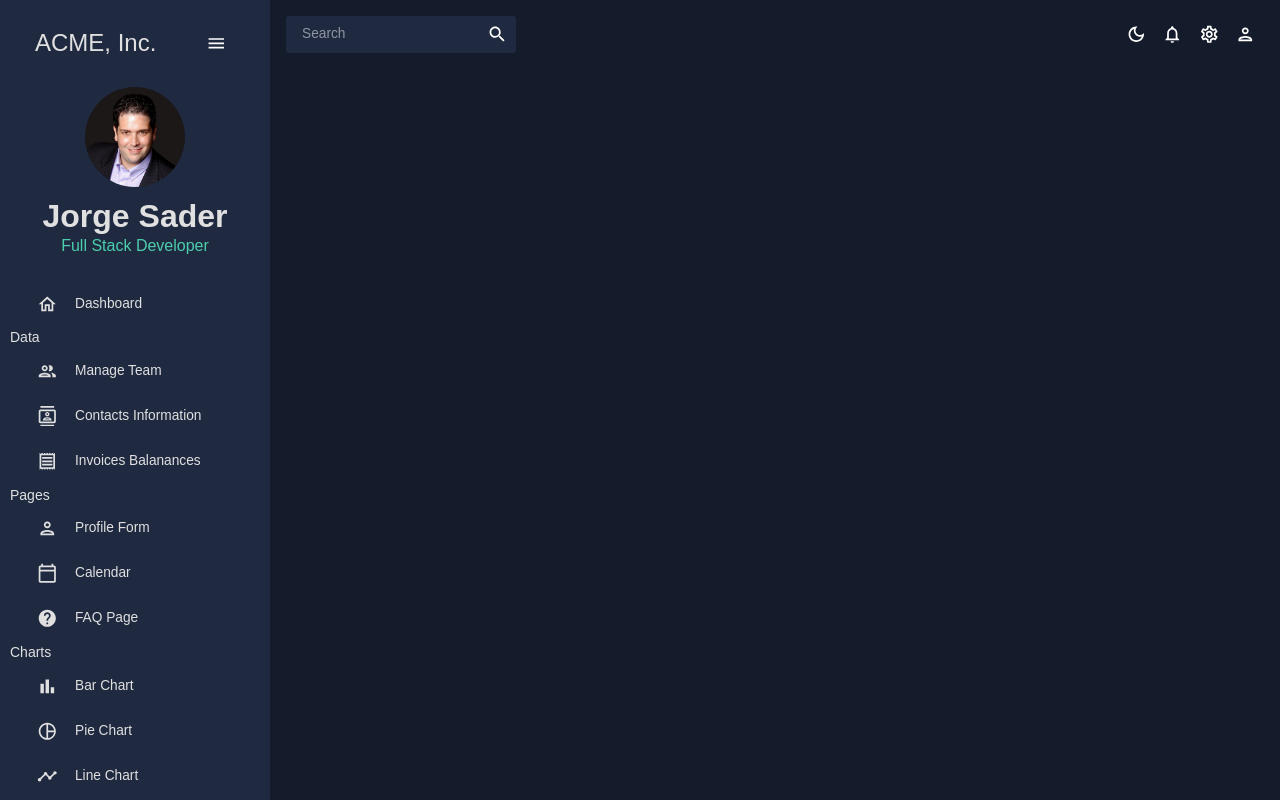
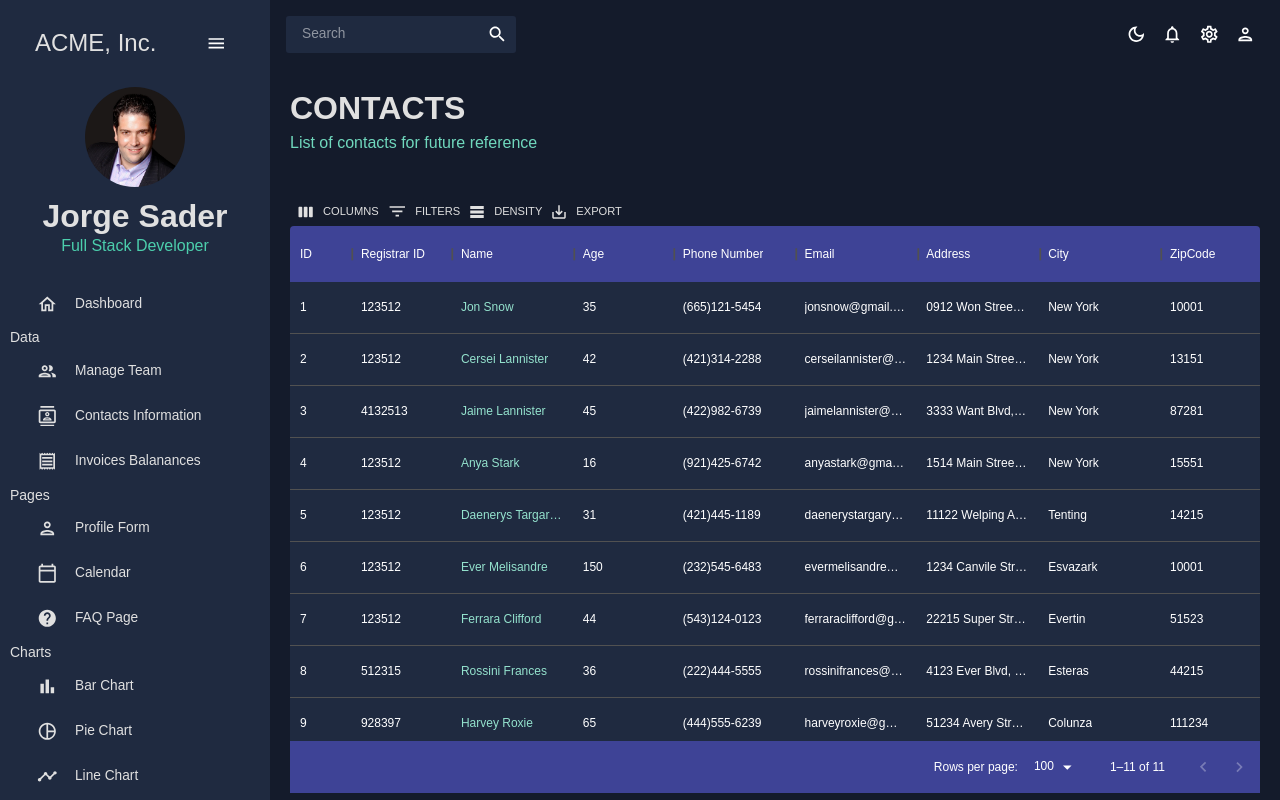
Before and after one commit to jorgeSader/sample-react-dashboard-client, a React (Create React App) app: page /contacts in a window 1280 px wide. Built offline with nearby package versions, Linux system fonts and the light colour scheme.

Commit message:
Add contacts functionality with mock data

```diff
--- a/src/App.js
+++ b/src/App.js
@@ -5,8 +5,8 @@
 import SideBar from './views/global/SideBar';
 import Dashboard from './views/dashboard';
 import Team from './views/team';
+import Contacts from './views/contacts';
 // import Invoices from './views/invoices';
-// import Contacts from './views/contacts';
 // import Bar from './views/bar';
 // import Form from './views/form';
 // import Line from './views/line';
@@ -29,7 +29,7 @@
             <Routes>
               <Route path="/" element={<Dashboard />} />
               <Route path="/team" element={<Team />} />
-              {/* <Route path="/contacts" element={<Contacts />} /> */}
+              <Route path="/contacts" element={<Contacts />} />
               {/* <Route path="/invoices" element={<Invoices />} /> */}
               {/* <Route path="/bar" element={<Bar />} /> */}
               {/* <Route path="/form" element={<Form />} /> */}
--- /dev/null
+++ b/src/views/contacts/index.jsx
@@ -0,0 +1,104 @@
+import React from 'react';
+import { Box, Toolbar, useTheme } from '@mui/material';
+import { DataGrid, GridToolbar } from '@mui/x-data-grid';
+import { tokens } from '../../theme';
+import { mockDataContacts } from '../../data/mockData';
+import Header from '../../components/Header';
+
+export default function Team() {
+  const theme = useTheme();
+  const colors = tokens(theme.palette.mode);
+
+  const columns = [
+    {
+      field: 'id',
+      headerName: 'ID',
+      flex: 0.5,
+    },
+    {
+      field: 'registrarId',
+      headerName: 'Registrar ID',
+    },
+    {
+      field: 'name',
+      headerName: 'Name',
+      flex: 1,
+      cellClassName: 'name-column--cell',
+    },
+    {
+      field: 'age',
+      headerName: 'Age',
+      type: 'number',
+      headerAlign: 'left',
+      align: 'left',
+    },
+    {
+      field: 'phone',
+      headerName: 'Phone Number',
+      flex: 1,
+    },
+    {
+      field: 'email',
+      headerName: 'Email',
+      flex: 1,
+    },
+    {
+      field: 'address',
+      headerName: 'Address',
+      flex: 1,
+    },
+    {
+      field: 'city',
+      headerName: 'City',
+      flex: 1,
+    },
+    {
+      field: 'zipCode',
+      headerName: 'ZipCode',
+    },
+  ];
+
+  return (
+    <Box m={'20px'}>
+      <Header
+        title={'CONTACTS'}
+        subTitle={'List of contacts for future reference'}
+      />
+      <Box
+        m="40px 0 0 0"
+        height="75vh"
+        sx={{
+          '& .MuiDataGrid-root': {
+            border: 'none',
+          },
+          '& .MuiDataGrid-cell': {
+            borderBottom: 'none',
+          },
+          '& .name-column--cell': {
+            color: colors.greenAccent[300],
+          },
+          '& .MuiDataGrid-columnHeaders': {
+            backgroundColor: colors.blueAccent[700],
+            borderBottom: 'none',
+          },
+          '& .MuiDataGrid-virtualScroller': {
+            backgroundColor: colors.primary[400],
+          },
+          '& .MuiDataGrid-footerContainer': {
+            borderTop: 'none',
+            backgroundColor: colors.blueAccent[700],
+          },
+          '& .MuiDataGrid-toolbarContainer .MuiButton-text': {
+            color: `${colors.grey[100]} !important`,
+          },
+        }}
+      >
+        <DataGrid
+          rows={mockDataContacts}
+          columns={columns}
+          components={{ Toolbar: GridToolbar }}
+        />
+      </Box>
+    </Box>
+  );
+}
```
